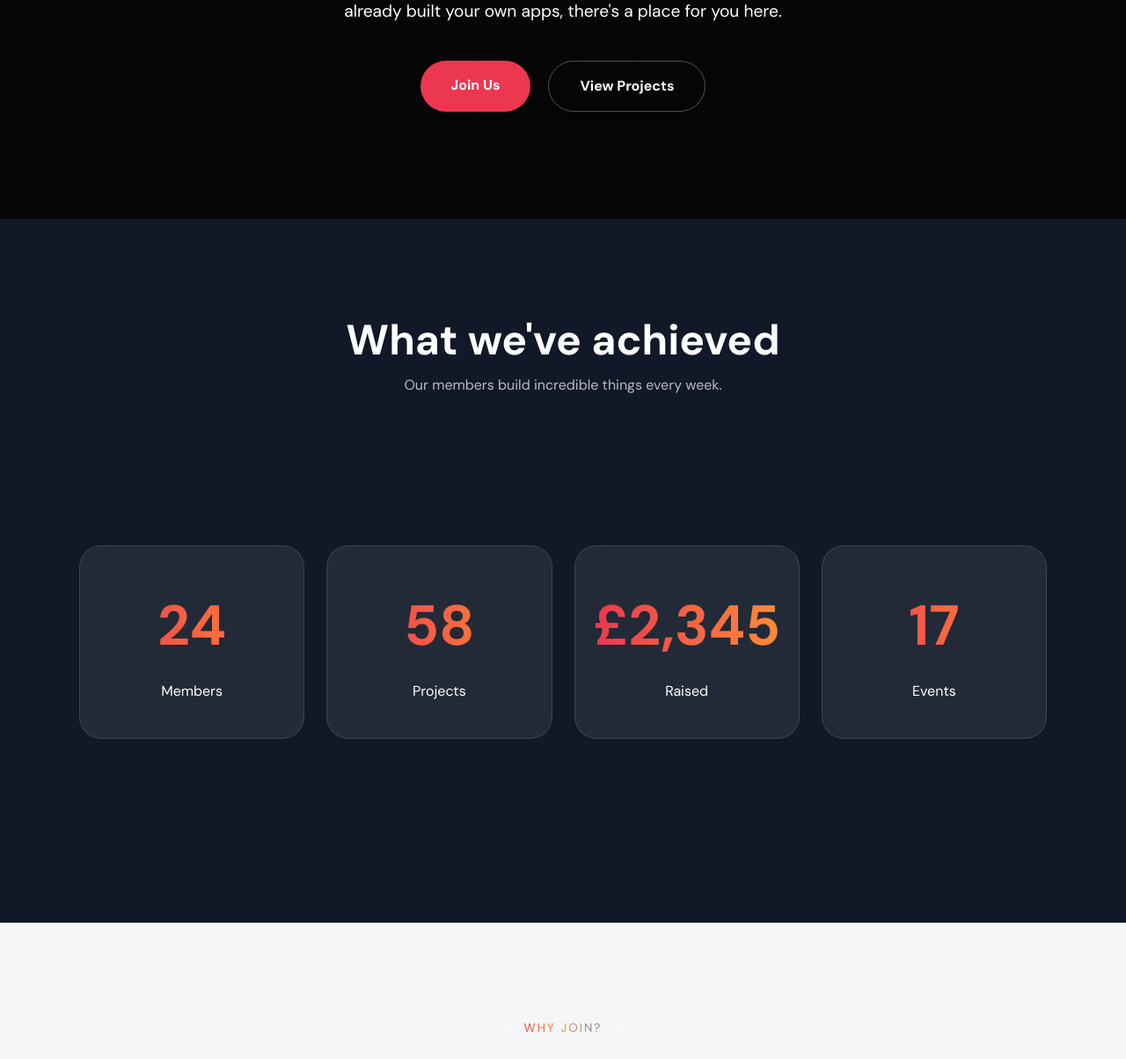
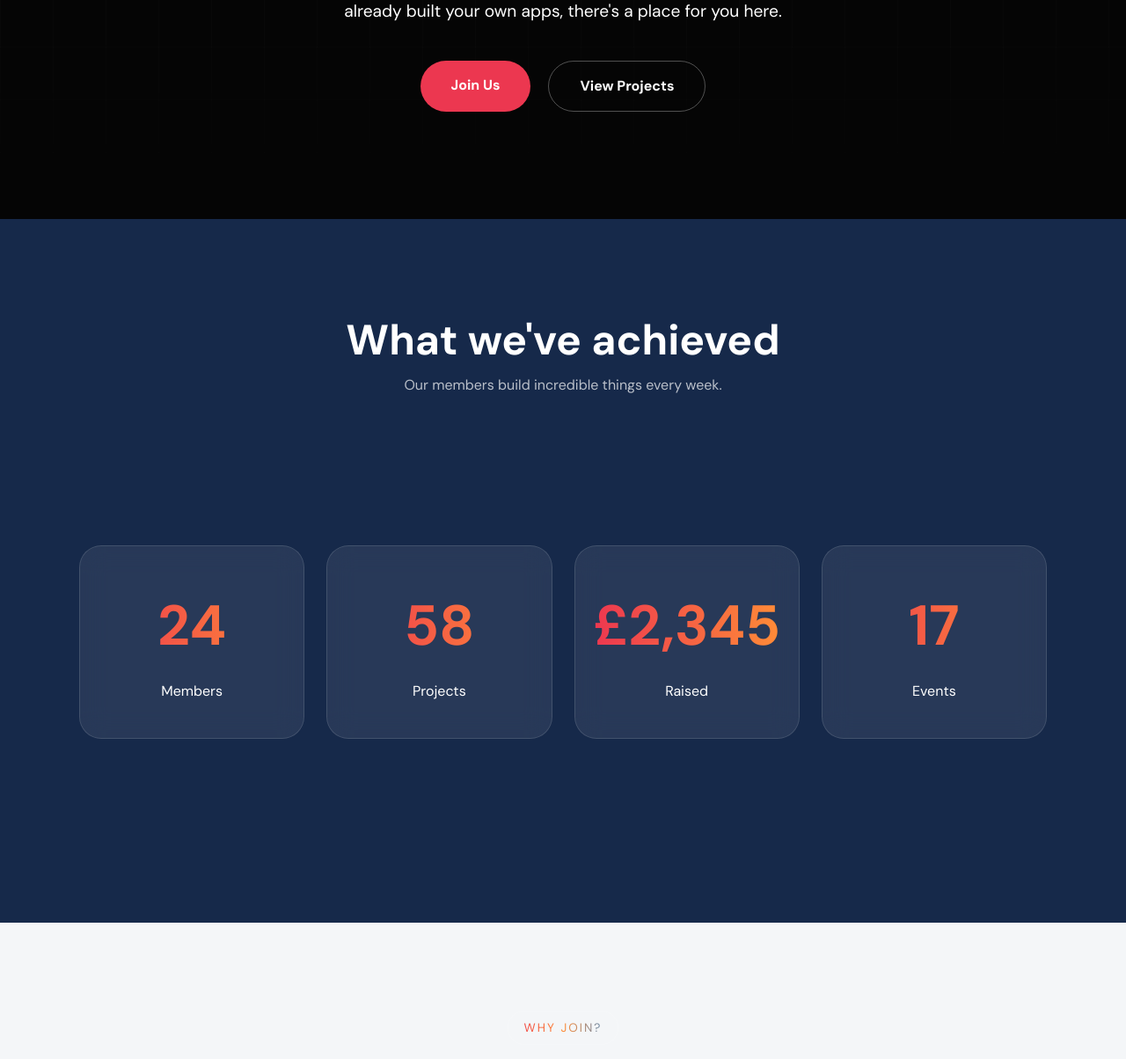
Before and after one commit to SmartSparkCoding/hackclubclubwebsite, a Flask app: page / in a window 1280 px wide. Shown: the part 544-1748 px from the top of the page at 88% size. Run offline with Flask 3, Linux system fonts and the light colour scheme.

Commit message:
update(add as school blue): to home page

```diff
--- a/static/home.css
+++ b/static/home.css
@@ -132,7 +132,7 @@ html {
 
 .stats-section {
     min-height: 100vh;
-    background: #111827;
+    background: #16294a;
     color: white;
     padding: 100px 20px;
     display: flex;
```
